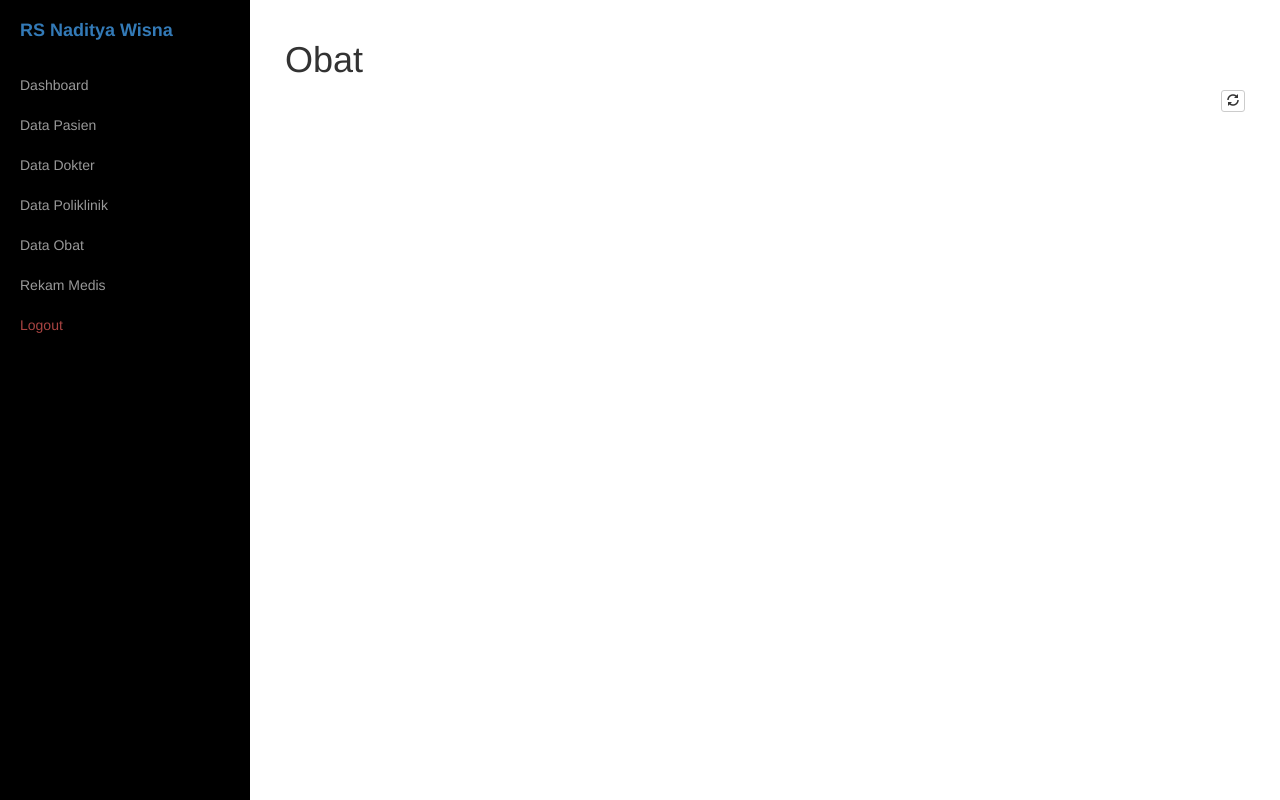
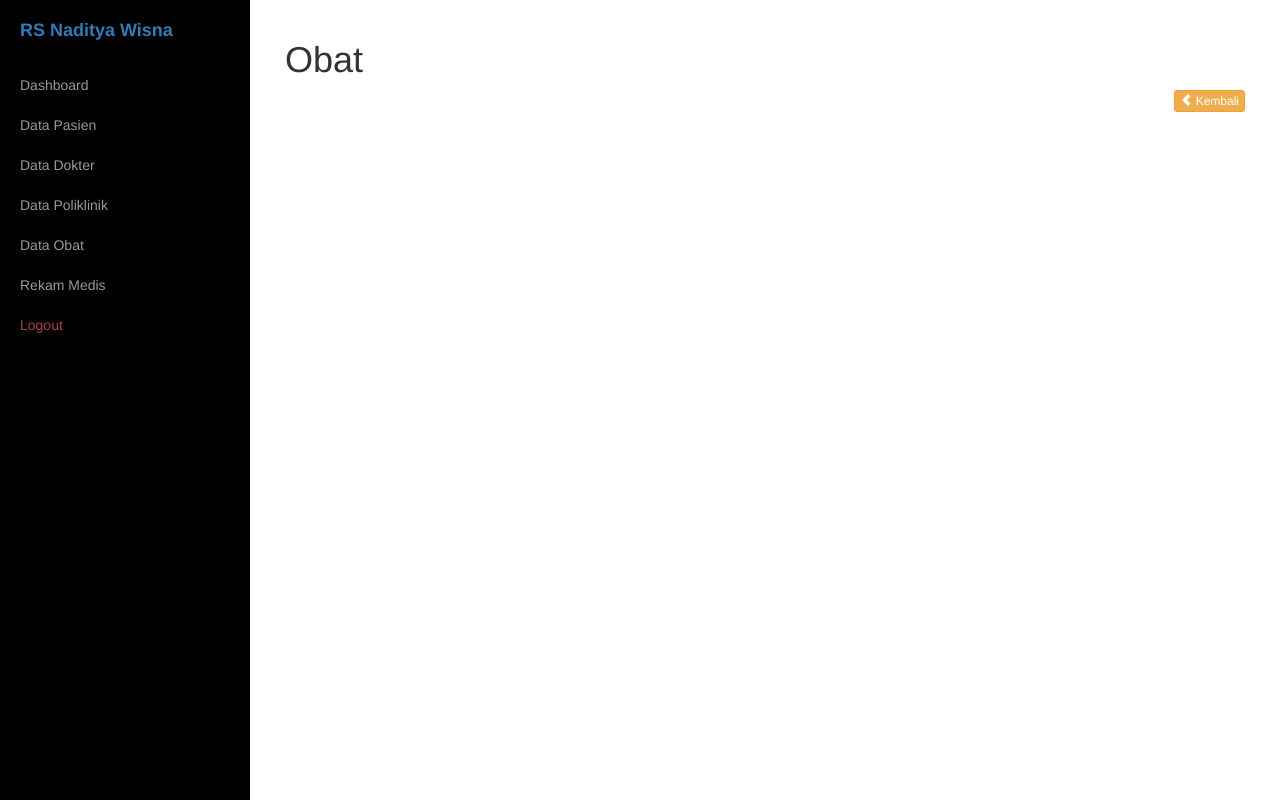
Before and after one commit to Danazzz/rekam_medis, a PHP site: page /Klp3_ProjectWeb/obat/generate.php in a window 1280 px wide. Run offline with PHP 8.4, Linux system fonts and the light colour scheme; a user stored in the database is signed in.

Commit message:
mengganti jenis class

```diff
--- a/obat/generate.php
+++ b/obat/generate.php
@@ -4,7 +4,7 @@
 		<h1>Obat</h1>
 		<h4>
 			<div class="pull-right">
-				<a href="" class="btn btn-default btn-xs"><i class="glyphicon glyphicon-refresh"></i></a>
+				<a href="" class="btn btn-warning btn-xs"><i class="glyphicon glyphicon-chevron-left"></i> Kembali</a>
 			</div>
 		</h4>
 
```
